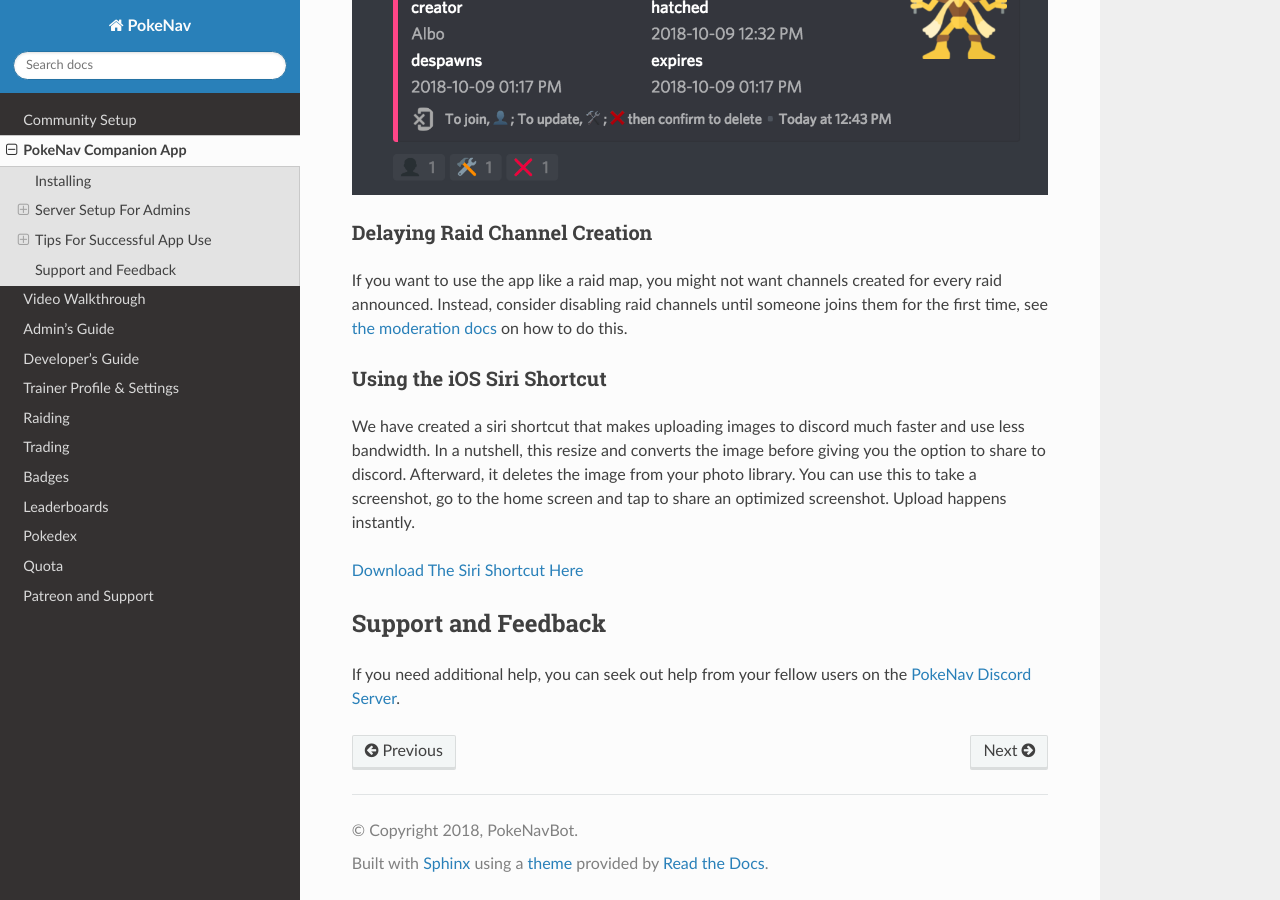
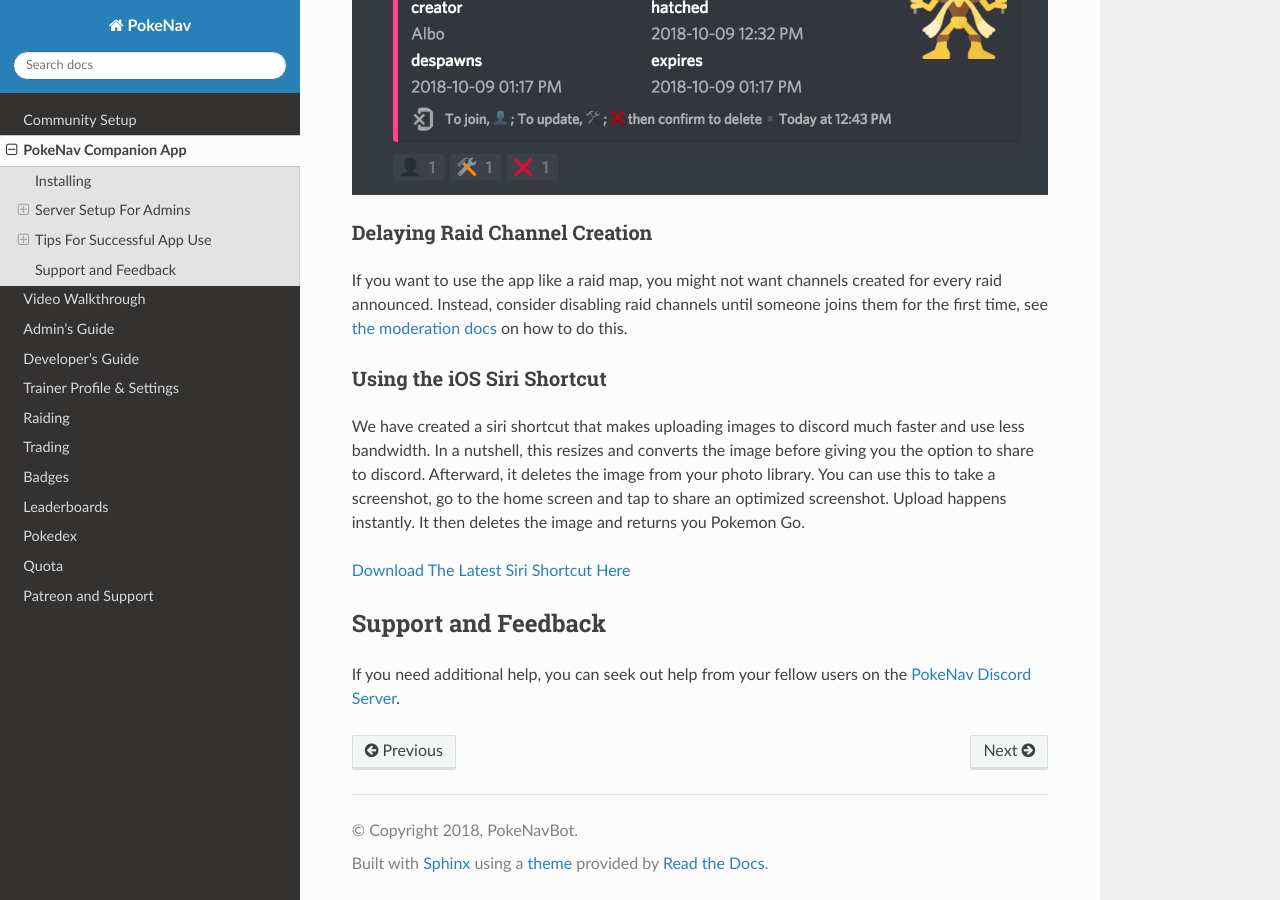
Before and after one commit to PokeNavBot/pokenav-documentation, a Sphinx documentation site: the page built from source/mobile_app.md, in a window 1280 px wide and 900 px high, scrolled down 2799 px. Built offline with Sphinx 7.4.7 and the Read the Docs theme 2.0.0, drawn with Linux system fonts in a browser that asks for light colours; formulas are drawn with MathJax 3.

Commit message:
new shortcut

```diff
--- a/source/mobile_app.md
+++ b/source/mobile_app.md
@@ -61,9 +61,9 @@ If you want to use the app like a raid map, you might not want channels created
 
 ### Using the iOS Siri Shortcut
 
-We have created a siri shortcut that makes uploading images to discord much faster and use less bandwidth. In a nutshell, this resize and converts the image before giving you the option to share to discord. Afterward, it deletes the image from your photo library. You can use this to take a screenshot, go to the home screen and tap to share an optimized screenshot. Upload happens instantly.
+We have created a siri shortcut that makes uploading images to discord much faster and use less bandwidth. In a nutshell, this resizes and converts the image before giving you the option to share to discord. Afterward, it deletes the image from your photo library. You can use this to take a screenshot, go to the home screen and tap to share an optimized screenshot. Upload happens instantly. It then deletes the image and returns you Pokemon Go.
 
-[Download The Siri Shortcut Here](https://www.icloud.com/shortcuts/f336715cb05e4d5d81dc377296024bd4)
+[Download The Latest Siri Shortcut Here](https://www.icloud.com/shortcuts/85b4f49c19dd49e7bed057fe2825cb3b)
 
 
 ## Support and Feedback
```
